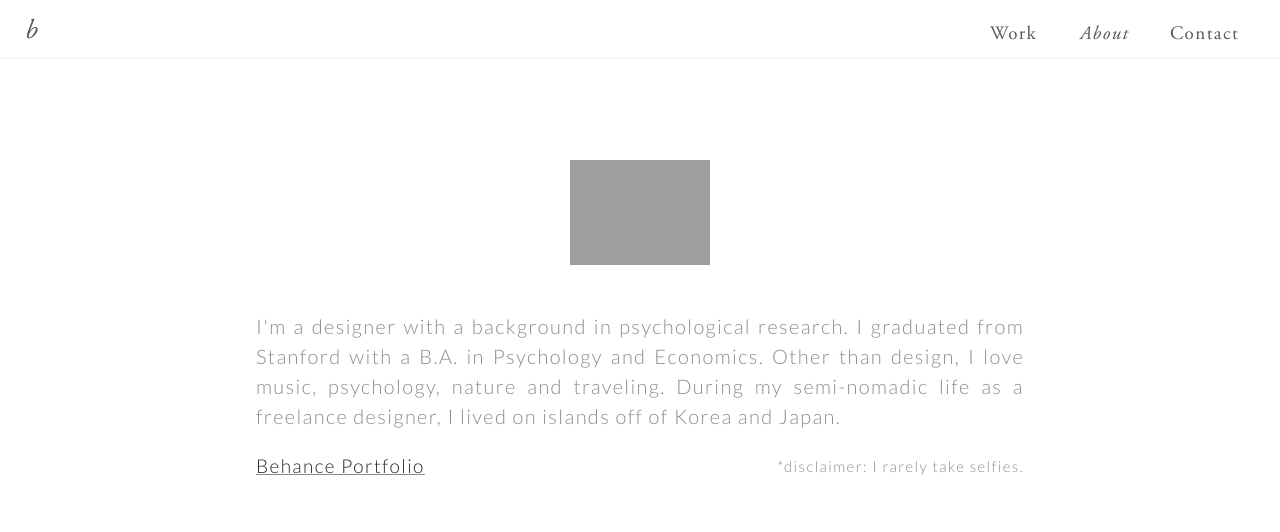
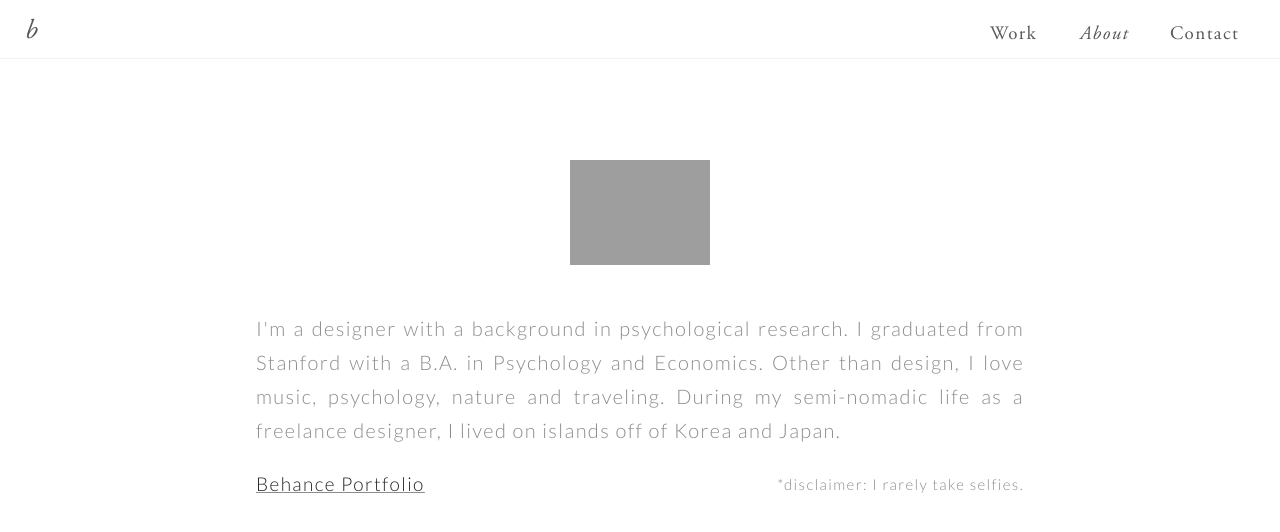
Before and after one commit to bkwon0402/bkwon0402.github.io, a Jekyll site: the page about.html, which Jekyll copies as it is, in a window 1280 px wide. Shown: the top 532 px of the page. Built offline with Jekyll 4.4.1, drawn with Linux system fonts in a browser that asks for light colours.

Commit message:
Update core.css

```diff
--- a/styles/core.css
+++ b/styles/core.css
@@ -883,7 +883,7 @@ div.newsletterredesign {
     margin-left: auto;
     margin-right: auto;
     margin-top: 20px;
-    line-height: 30px;
+    line-height: 170%;
     margin-bottom: 160px;
 }
 .selfie {
```
